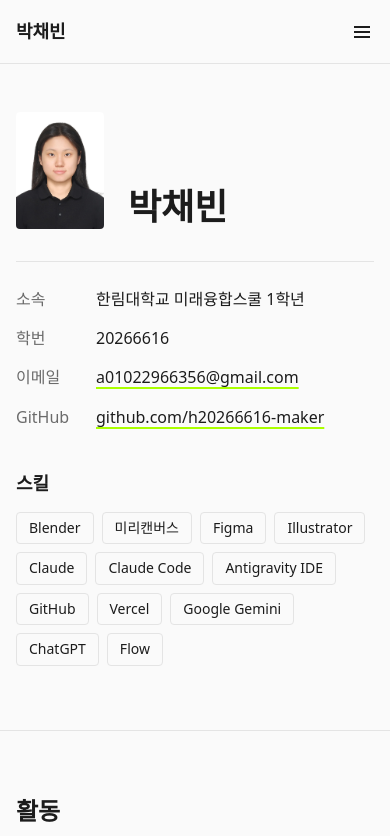
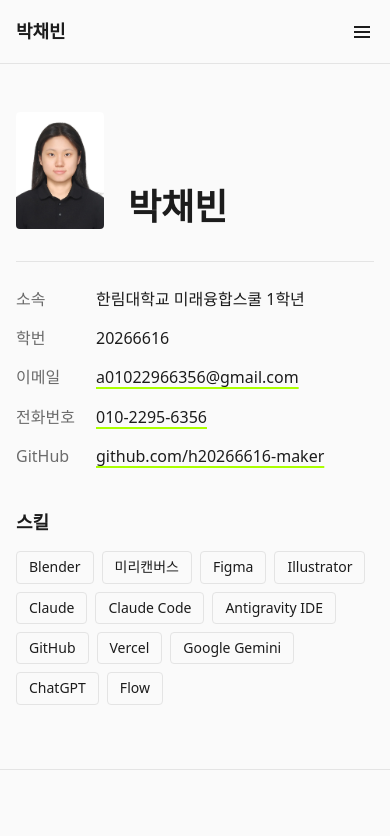
Before and after one commit to h20266616-maker/chaebin-portfolio., a React (Vite) app in the folder client/: page / in a window 390 px wide. Shown: the top 836 px of the page. Built offline with nearby package versions, Linux system fonts and the light colour scheme; a web font is replaced by a local one.

Commit message:
Show phone number in about info
Co-Authored-By: Claude Opus 5.5 <noreply@anthropic.com>

```diff
--- a/client/src/data/profile.js
+++ b/client/src/data/profile.js
@@ -7,6 +7,7 @@ export const profile = {
     { label: '소속', value: '한림대학교 미래융합스쿨 1학년' },
     { label: '학번', value: '20266616' },
     { label: '이메일', value: EMAIL, href: `mailto:${EMAIL}` },
+    { label: '전화번호', value: '010-2295-6356', href: 'tel:01022956356' },
     { label: 'GitHub', value: 'github.com/h20266616-maker', href: 'https://github.com/h20266616-maker' },
   ],
   skills: [
```
